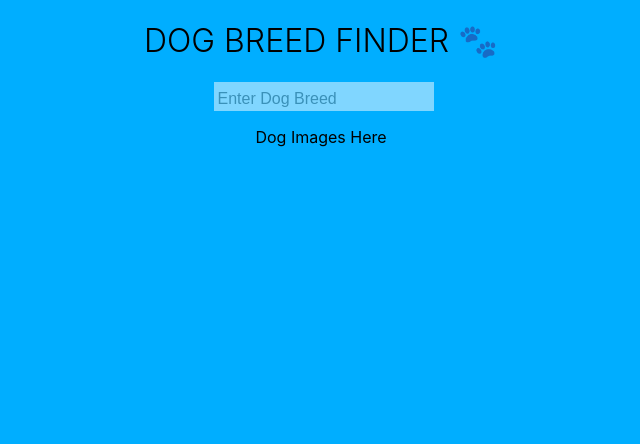
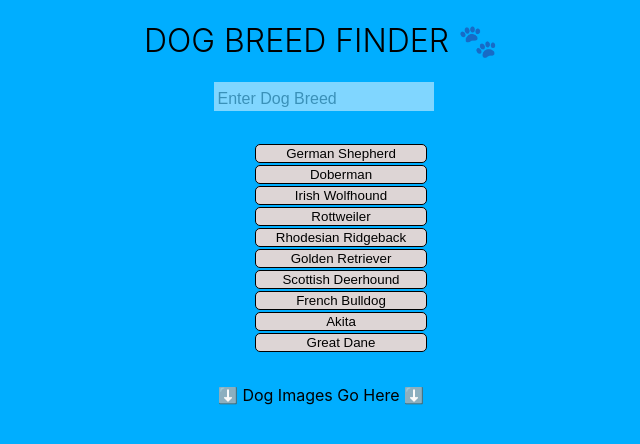
Before and after one commit to StPeteFrank/picture-a-dog, a React (Create React App) app: page / in a window 1280 px wide. Shown: the top 444 px of the page, without its empty margins (319-959 px from the left). Built offline with nearby package versions, Linux system fonts and the light colour scheme.

Commit message:
Basic HTML and CSS

```diff
--- a/src/App.js
+++ b/src/App.js
@@ -11,11 +11,24 @@ class App extends Component {
           <h1>Dog Breed Finder 🐾</h1>
         </header>
         <main>
+          <form>
+            <input type="text" placeholder="Enter Dog Breed" />
+          </form>
+          <ul>
+            <button class="germanshepherd">German Shepherd</button>
+            <button class="doberman">Doberman</button>
+            <button class="irish wolfhound">Irish Wolfhound</button>
+            <button class="rottweiler">Rottweiler</button>
+            <button class="rhodesian ridgeback">Rhodesian Ridgeback</button>
+            <button class="golden retriever">Golden Retriever</button>
+            <button class="scottish deerhound">Scottish Deerhound</button>
+            <button class="french bulldog">French Bulldog</button>
+            <button class="akita">Akita</button>
+            <button class="great dane">Great Dane</button>
+          </ul>
+
           <div>
-            <input type="text" placeholder="Enter Dog Breed" />
-          </div>
-          <div>
-            <p>Dog Images Here</p>
+            <p>⬇️ Dog Images Go Here ⬇️</p>
           </div>
         </main>
       </div>
@@ -26,5 +39,11 @@ class App extends Component {
 export default App
 
 //What do you want this app to do:
+//Make a list of 10 hardcoded dogs show image
+
 //Enter a dog name in an input bar
 //Hit enter and dog image pops up
+
+//Study API
+//Practice API in Postman
+//
--- a/src/index.css
+++ b/src/index.css
@@ -22,6 +22,9 @@ code {
 h1 {
   font-weight: 300;
   text-transform: uppercase;
+  justify-content: center;
+  display: flex;
+  align-items: center;
 }
 input:focus {
   outline: 0;
@@ -30,6 +33,9 @@ input:focus {
 }
 input {
   border: 1px black;
+  display: flex;
+  justify-content: center;
+  align-items: center;
   padding: 0.3em 0.2em 0;
   width: 100%;
   color: #2a5263;
@@ -38,3 +44,21 @@ input {
   background-color: #fff;
   opacity: 0.5;
 }
+li {
+  list-style: none;
+}
+ul {
+  display: flex;
+  flex-direction: column;
+  justify-content: center;
+  flex-wrap: wrap;
+  margin-top: 4vh;
+  margin-bottom: 4vh;
+}
+button {
+  border: 1px solid black;
+  background-color: rgb(221, 213, 213);
+  cursor: pointer;
+  border-radius: 5px;
+  margin: 1px;
+}
```
